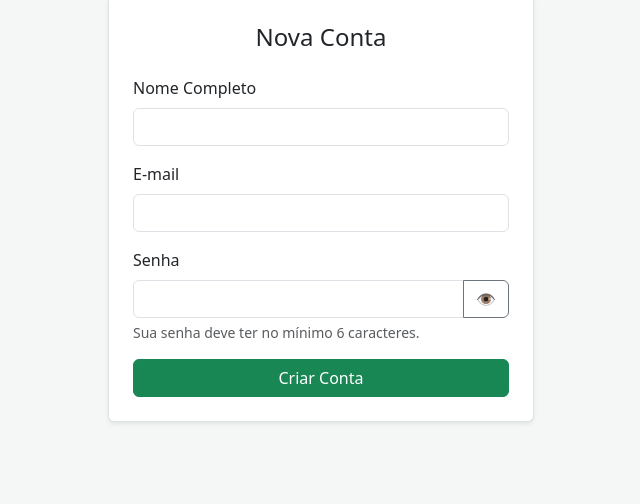
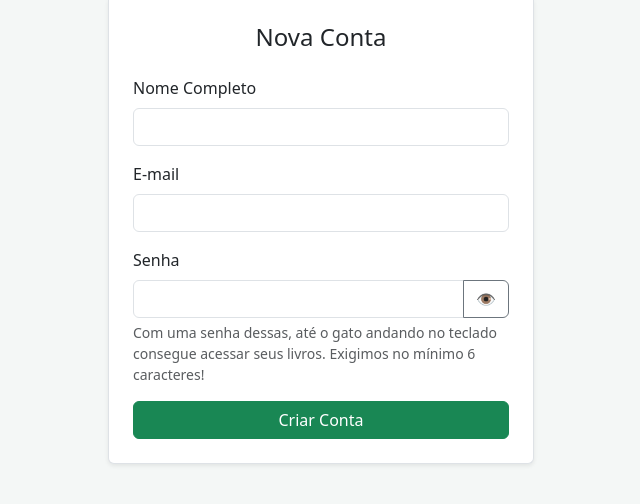
Before and after one commit to miguelito440/biblioteca_hm333, a Flask app: page / in a window 1280 px wide, after a click on "Cadastrar". Shown: the part 93-597 px from the top of the page, without its empty margins (319-959 px from the left). Run offline with Flask 3, Linux system fonts and the light colour scheme.

Commit message:
Add files via upload

```diff
--- a/templates/login.html
+++ b/templates/login.html
@@ -69,7 +69,7 @@
                   <input type="password" class="form-control" id="senha_cad" name="senha" minlength="6" required>
                   <button class="btn btn-outline-secondary" type="button" onclick="mostrarSenha('senha_cad')">👁️</button>
                 </div>
-                <div class="form-text">Sua senha deve ter no mínimo 6 caracteres.</div>
+                <div class="form-text">Com uma senha dessas, até o gato andando no teclado consegue acessar seus livros. Exigimos no mínimo 6 caracteres!</div>
               </div>
               <button type="submit" class="btn btn-success w-100">Criar Conta</button>
             </form>
```
